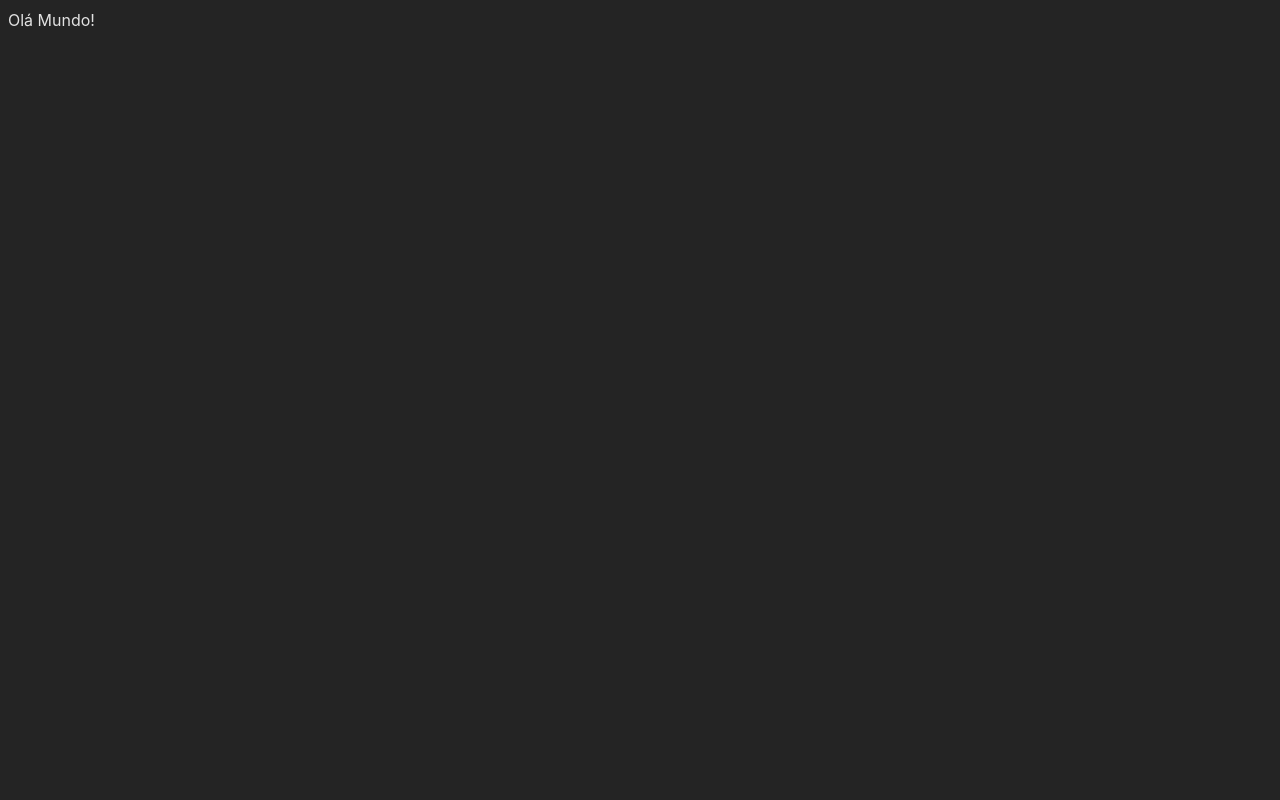
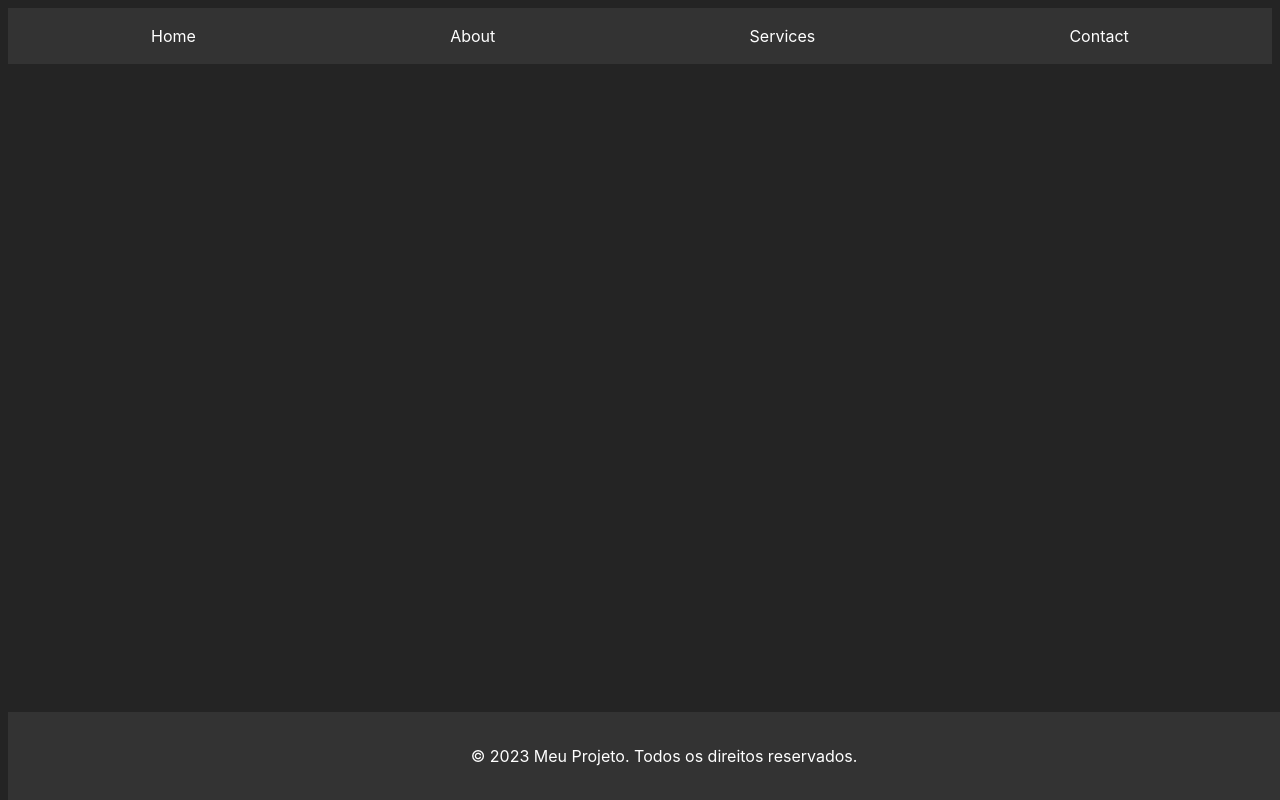
Before and after one commit to ufjf-dcc207/ufjf-dcc207-2024-3-a-trb1-joaopedrodaniel, a React (Vite) app: page / in a window 1280 px wide. Built offline with nearby package versions, Linux system fonts and the light colour scheme.

Commit message:
Cria componentes navbar e footer

```diff
--- a/src/App.tsx
+++ b/src/App.tsx
@@ -1,7 +1,15 @@
 //import './App.css'
 
+import Footer from "./components/Footer";
+import Navbar from "./components/Navbar";
+
 function App() {
-  return ("Olá Mundo!");
+  return (
+    <div>
+      <Navbar />
+      <Footer />
+    </div>
+  );
 }
 
 export default App
--- /dev/null
+++ b/src/components/Footer/Footer.css
@@ -0,0 +1,9 @@
+.footer {
+    background-color: #333;
+    color: white;
+    text-align: center;
+    padding: 1rem;
+    position: fixed;
+    width: 100%;
+    bottom: 0;
+}
--- /dev/null
+++ b/src/components/Footer/index.tsx
@@ -0,0 +1,11 @@
+import './Footer.css'; // Opcional: para adicionar estilos
+
+function Footer() {
+    return (
+        <footer className="footer">
+            <p>&copy; 2023 Meu Projeto. Todos os direitos reservados.</p>
+        </footer>
+    );
+};
+
+export default Footer;
--- /dev/null
+++ b/src/components/Navbar/Navbar.css
@@ -0,0 +1,21 @@
+.navbar {
+    background-color: #333;
+    padding: 1rem;
+}
+
+.navbar-list {
+    list-style: none;
+    display: flex;
+    justify-content: space-around;
+    margin: 0;
+    padding: 0;
+}
+
+.navbar-item a {
+    color: white;
+    text-decoration: none;
+}
+
+.navbar-item a:hover {
+    text-decoration: underline;
+}
--- /dev/null
+++ b/src/components/Navbar/index.tsx
@@ -0,0 +1,16 @@
+import './Navbar.css'; // Opcional: para adicionar estilos
+
+function Navbar() {
+    return (
+        <nav className="navbar">
+            <ul className="navbar-list">
+                <li className="navbar-item"><a href="/">Home</a></li>
+                <li className="navbar-item"><a href="/about">About</a></li>
+                <li className="navbar-item"><a href="/services">Services</a></li>
+                <li className="navbar-item"><a href="/contact">Contact</a></li>
+            </ul>
+        </nav>
+    );
+};
+
+export default Navbar;
--- /dev/null
+++ b/src/declarations.d.ts
@@ -0,0 +1,4 @@
+declare module '*.css' {
+    const content: { [className: string]: string };
+    export default content;
+}
```
Also changed, not shown: src/components/index.tsx (deleted).
